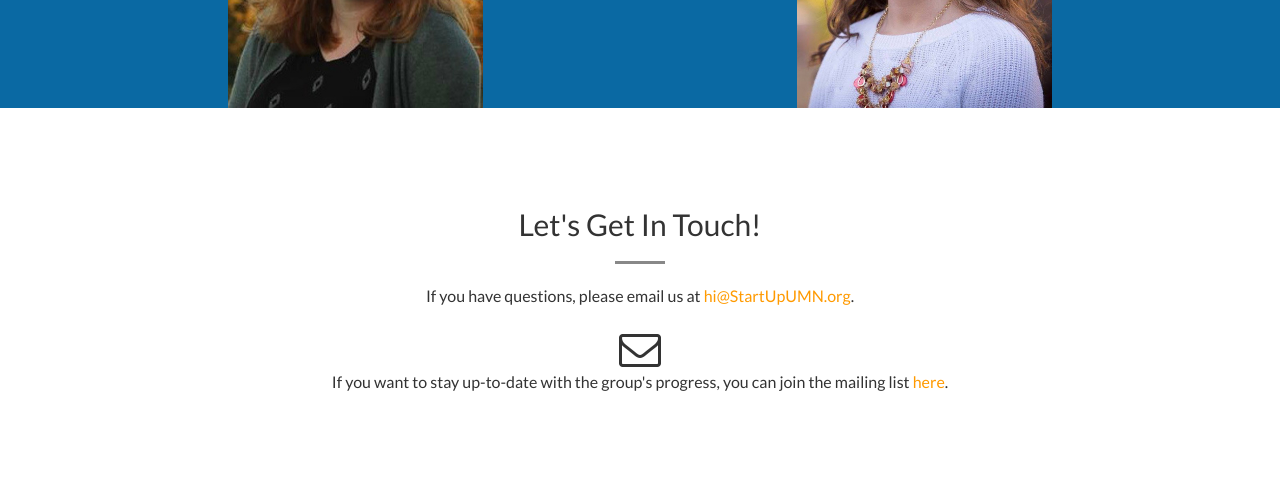
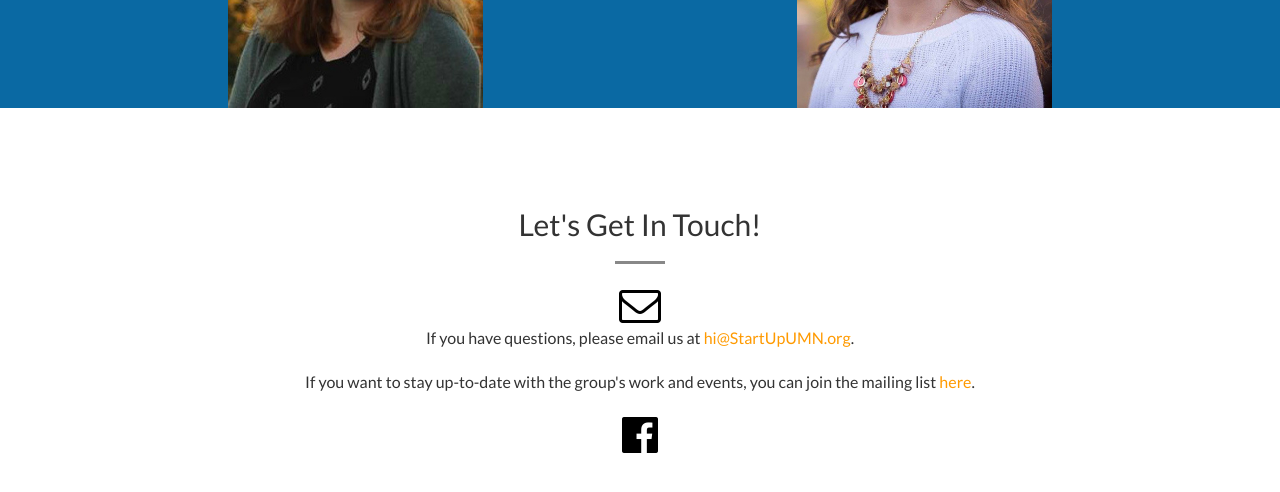
Before and after one commit to StartUpUMN/StartUpUMN.github.io, a website: page index.html in a window 1280 px wide. Shown: the part 1796-2288 px from the top of the page. Drawn offline with nearby package versions, Linux system fonts and the light colour scheme.

Commit message:
tweaks before WW poster release

```diff
--- a/index.html
+++ b/index.html
@@ -33,6 +33,12 @@
         <script src="https://oss.maxcdn.com/libs/html5shiv/3.7.0/html5shiv.js"></script>
         <script src="https://oss.maxcdn.com/libs/respond.js/1.4.2/respond.min.js"></script>
     <![endif]-->
+
+    <style>
+      i {
+        color: #000000;
+      }
+    </style>
 
 </head>
 
@@ -72,7 +78,7 @@
             <div class="header-content-inner" style="background-color:rgba(255,255,255,0.8);">
                 <img src="img/StartUpLogo-padded-1000.png" alt="" style="max-width:70%;">
                 <hr>
-                <p style="color:black;">A new student group for simulating startup culture through skill development, collaborative projects, and socializing.</p>
+                <p style="color:black;">A student group for simulating startup culture through skill development, collaborative projects, and socializing.</p>
                 <a href="#missionstatement" class="btn btn-1 btn-xl page-scroll"  style="margin: 0% 0% 2% 0%;">Find Out More</a>
             </div>
         </div>
@@ -221,11 +227,12 @@
                 <div class="col-lg-8 col-lg-offset-2 text-center">
                     <h2 class="section-heading">Let's Get In Touch!</h2>
                     <hr class="primary">
+                    <i class="fa fa-envelope-o fa-3x sr-contact"></i>
                     <p>If you have questions, please email us at <a href="mailto:hi@StartUpUMN.org" onclick="return false">hi@StartUpUMN.org</a>.</p>
+                    <p id="test">If you want to stay up-to-date with the group's work and events, you can join the mailing list <a target="_blank" href="http://eepurl.com/cMu0QP">here</a>.</p>
                 </div>
                 <div class="col-lg-8 col-lg-offset-2 text-center">
-                    <i class="fa fa-envelope-o fa-3x sr-contact"></i>
-                    <p id="test">If you want to stay up-to-date with the group's progress, you can join the mailing list <a target="_blank" href="http://eepurl.com/cMu0QP">here</a>.</p>
+                  <a href="https://facebook.com/startupumn"><i class="fa fa-facebook-official fa-3x"></i></a>
                 </div>
             </div>
         </div>
```
